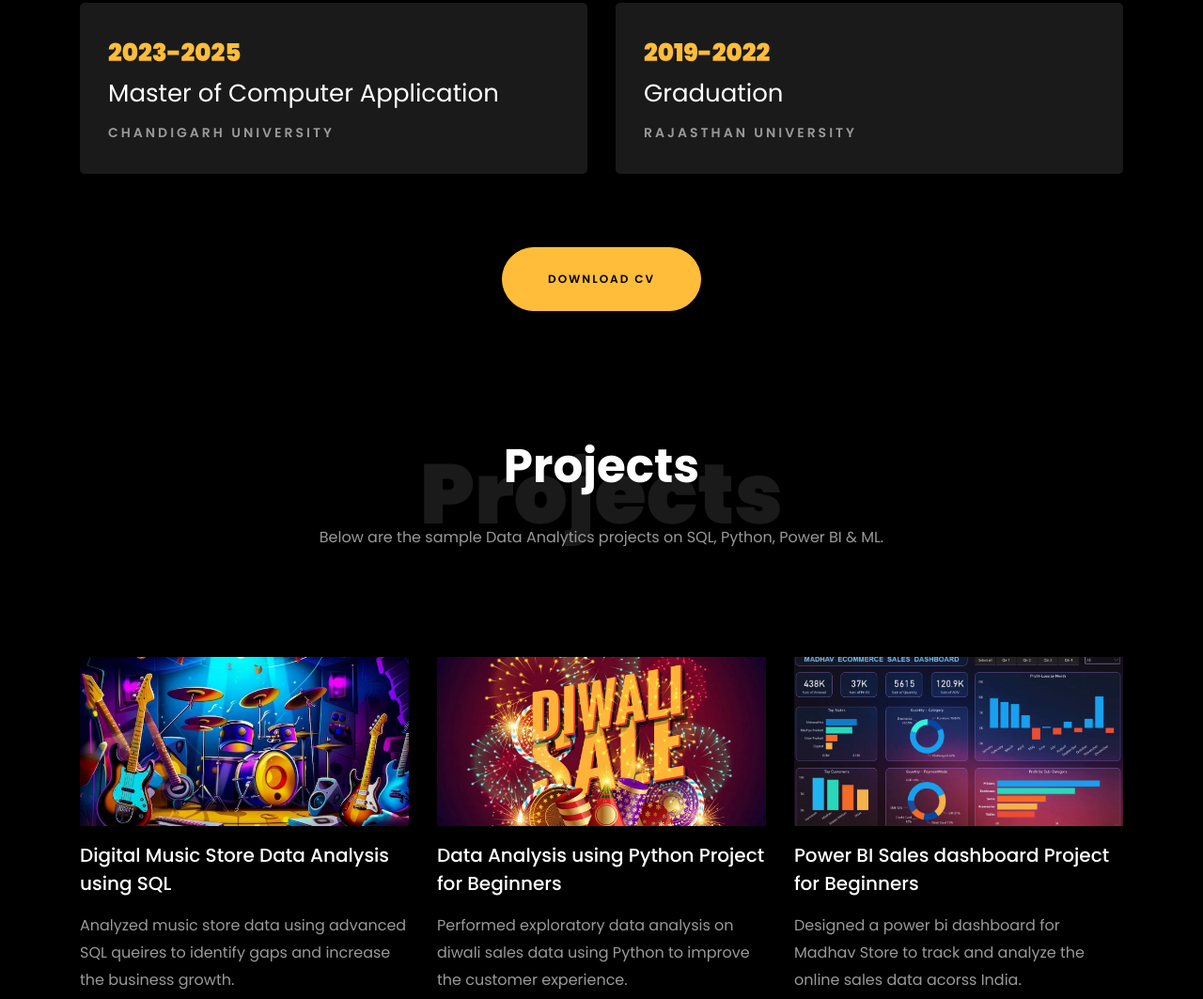
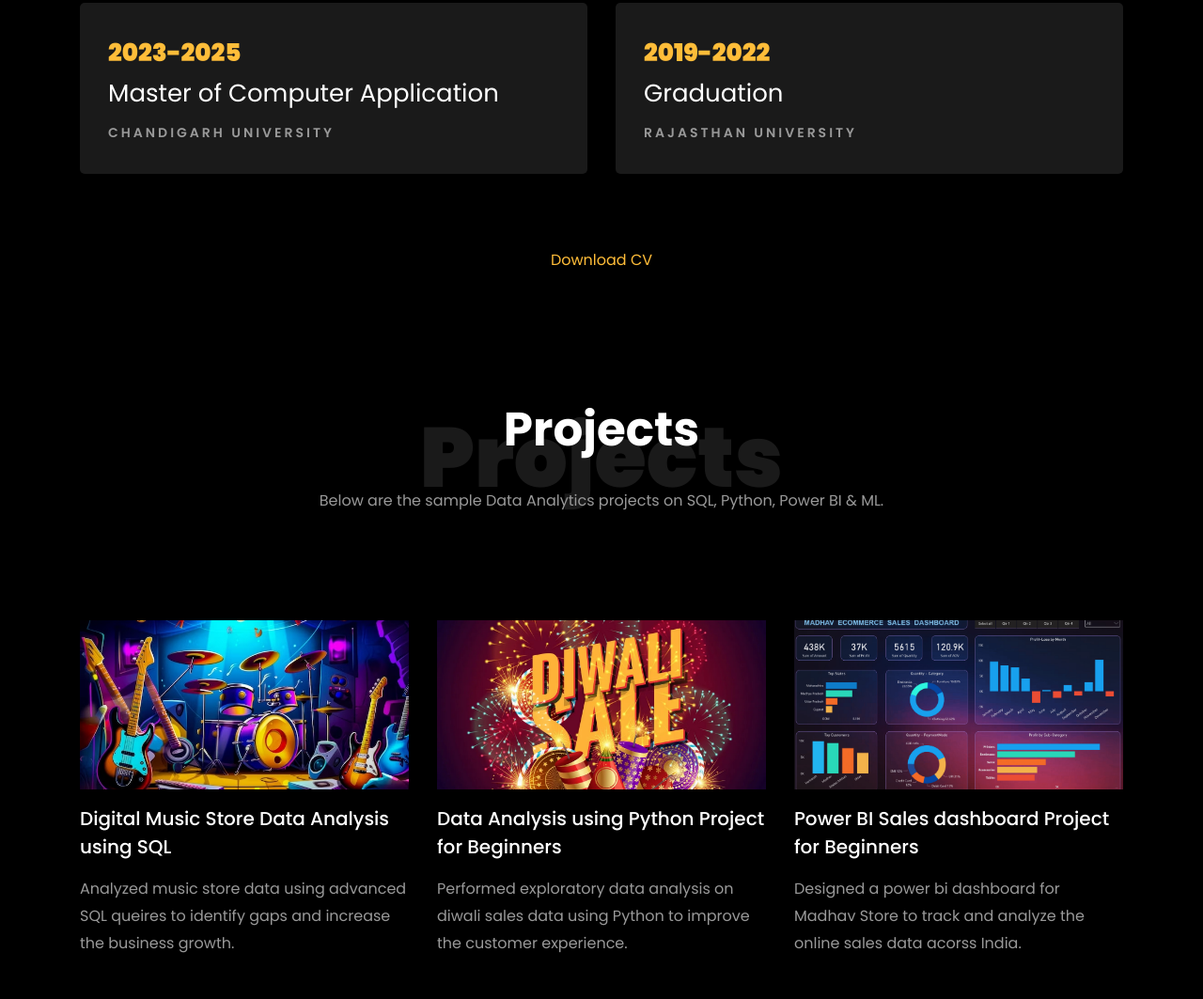
Before and after one commit to aaak4sh/Portfolio, a plain HTML site: page index.html in a window 1280 px wide. Shown: the part 2064-3127 px from the top of the page at 94% size. Drawn offline with Linux system fonts and the light colour scheme; files whose address does not match are found by name.

Commit message:
Update index.html

```diff
--- a/index.html
+++ b/index.html
@@ -385,7 +385,7 @@
 
     		<div class="row justify-content-center mt-5">
     			<div class="col-md-6 text-center ftco-animate">
-    				<p><a href="https://drive.google.com/file/d/1RvDliwlxJKFtBbPyX2FCsWfG51249I0O/view?usp=sharing" class="btn btn-primary py-4 px-5">Download CV</a></p>
+    				<p><a href="https://drive.google.com/file/d/10ydPjdo6DDGi_u-Zw5LmeofvJVZZxSjs/view?usp=drive_link">Download CV</a></p>
     			</div>
     		</div>
     	</div>
```
